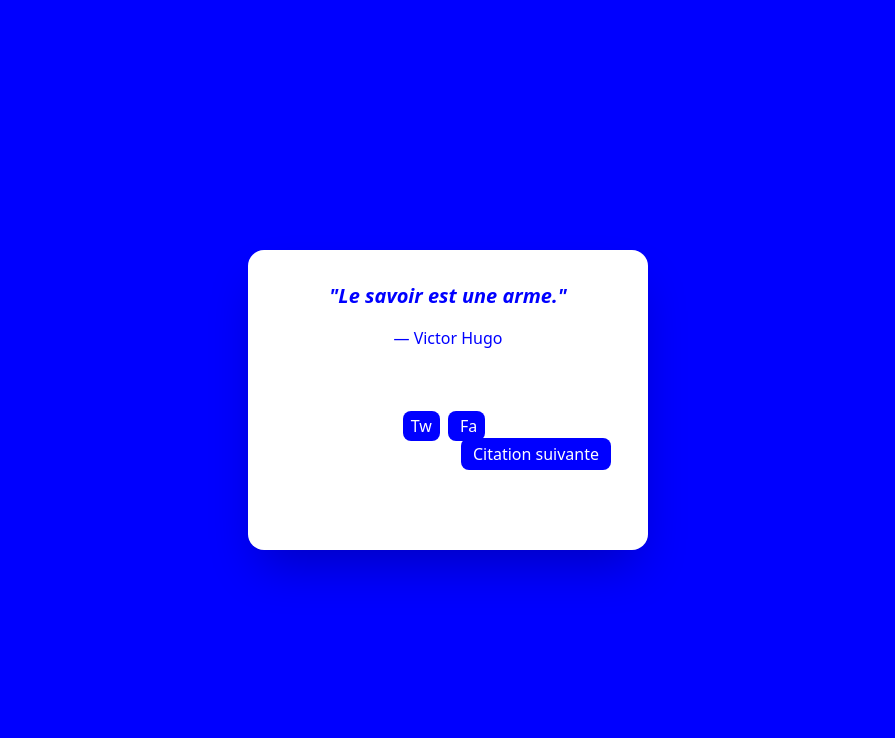
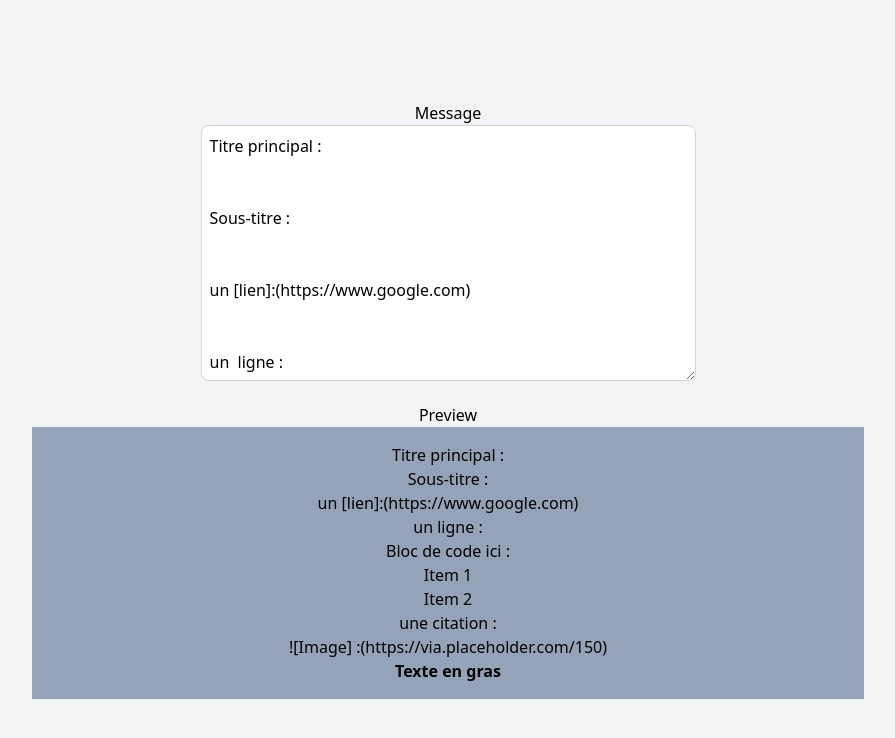
Before and after one commit to mickaelyass/test1, a React (Create React App) app: page / in a window 1280 px wide. Shown: the top 738 px of the page, without its empty margins (192-1087 px from the left). Built offline with nearby package versions, Linux system fonts and the light colour scheme.

Commit message:
markdown

```diff
--- a/package.json
+++ b/package.json
@@ -8,6 +8,7 @@
     "@testing-library/jest-dom": "^6.6.3",
     "@testing-library/react": "^16.3.0",
     "@testing-library/user-event": "^13.5.0",
+    "marked": "^16.0.0",
     "react": "^19.1.0",
     "react-dom": "^19.1.0",
     "react-redux": "^9.2.0",
--- a/src/Home.js
+++ b/src/Home.js
@@ -1,50 +1,52 @@
 import { useState } from "react";
-
+import { marked } from 'marked'
 
 const Home =()=>{
 
-    // Liste de citations
-    const citations = [
-        { text: 'Le savoir est une arme.', auteur: 'Victor Hugo', couleur: 'blue' },
-        { text: 'Rêve grand, travaille dur.', auteur: 'Anonyme', couleur: 'green' },
-        { text: 'Sois le changement que tu veux voir.', auteur: 'Gandhi', couleur: 'purple' },
-        { text: 'Le succès est la somme de petits efforts répétés.', auteur: 'Anonyme', couleur: 'orange' },
-      ];
 
- // State pour garder l'index de la citation affichée
-  const [indexActuel, setIndexActuel] = useState(0);
 
-  // Fonction pour passer à la citation suivante
-  const citationSuivante = () => {
-    setIndexActuel((prevIndex) => (prevIndex + 1) % citations.length);
-  };
+const [message, setMessage] = useState(`Titre principal :\n
 
-  // Récupère la citation en cours
-  const citation = citations[indexActuel];
+Sous-titre : \n
+
+un [lien]:(https://www.google.com)\n
+
+un  ligne :\n
+
+
+Bloc de code ici : \n
+
+
+- Item 1
+- Item 2
+
+ une citation :\n
+
+![Image] :(https://via.placeholder.com/150)\n
+
+**Texte en gras**
+  `);
 
     return(
-        <div className="min-h-screen flex items-center justify-center  p-4" style={{ backgroundColor: citation.couleur }}>
-        <div
-          className="w-[400px] h-[300px] p-8 rounded-2xl shadow-2xl  flex flex-col justify-between transition duration-500"
-          style={{ backgroundColor: 'white', color: citation.couleur }}
-        >
-          <div id="quote-box">
-            <p  id="text" className="text-xl mb-4 text-center font-semibold italic">"{citation.text}"</p>
-            <p  id="author" className="text-base mb-16 text-center font-medium">— {citation.auteur}</p>
+        <div className="h-screen w-screen flex flex-col items-center justify-center bg-gray-100 p-4">
 
-        <a href="twitter.com/intent/tweet" id="tweet-quote" className="  px-2  py-1 justify-start rounded-lg text-white" style={{ backgroundColor: citation.couleur }}target="_blank" rel="noopener noreferrer">Tw</a>
 
-        <a href="https://www.facebook.com/sharer/sharer.php?u=example.org" className=" mx-2 py-1 px-2 rounded-lg justify-start text-white" style={{ backgroundColor: citation.couleur }} target="_blank" rel="noopener noreferrer"> Fa</a>
-          <button
-            onClick={citationSuivante} style={{ backgroundColor:citation.couleur , color: 'white' }} id="new-quote"
-            className=" ml-44 px-3 py-1 rounded-lg  justify-end font-medium hover:bg-gray-200"
-          >
-            Citation suivante
-          </button>
+        <form>
+          <label htmlFor="editot text-2lx ">Message</label><br />
+          <textarea id="editor"  className="w-full h-64 p-2 border border-gray-300 rounded-lg focus:outline-none focus:ring-2 focus:ring-blue-500"
+          onChange={(e) => setMessage(e.target.value)}
+            value={message}
+            placeholder="Écrivez votre message ici..."
+            rows="10" cols='50' >
 
-          </div>
+          </textarea>
+        </form>
+        <div className="flex items-center  flex-col w-2/3 justify-center mt-4 ">
+        <h2>Preview</h2>
+        <div id='preview'  className="bg-slate-400 p-4 w-full "
+         dangerouslySetInnerHTML={{ __html: marked(message) }}></div>
+        </div>
 
-        </div>
       </div>
 
     )
```
Also changed, not shown: 1 other file (tests, documents, lock files or other folders).
